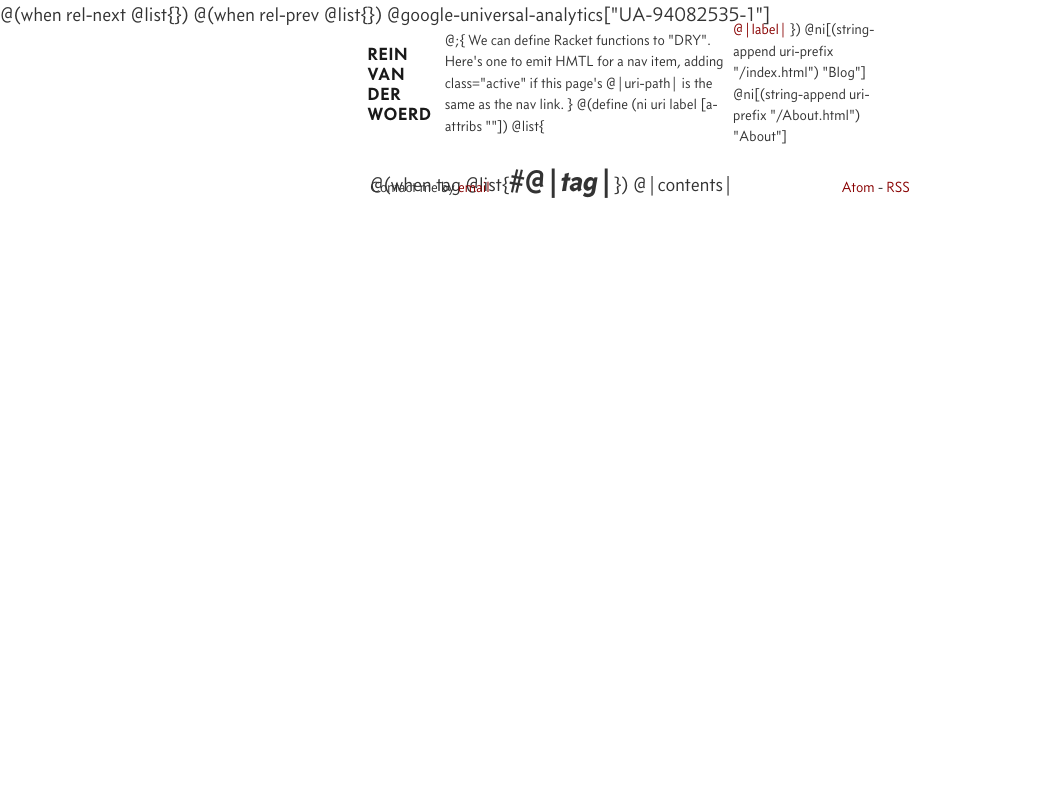
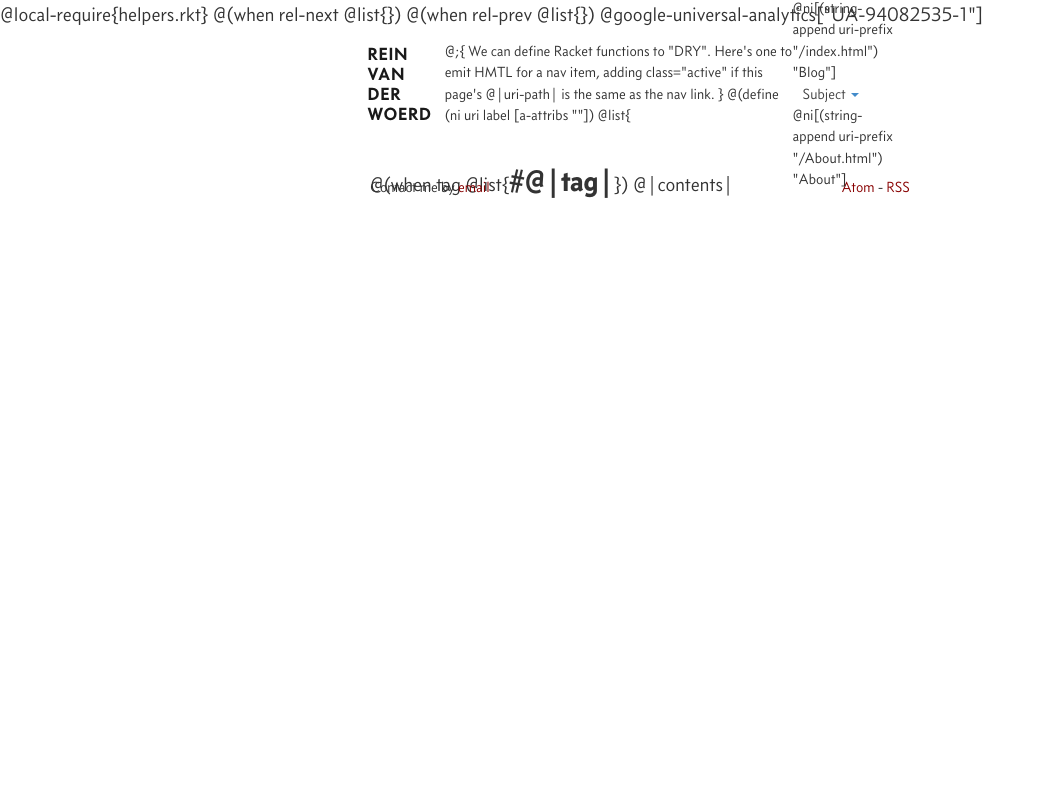
Before and after one commit to goudreinette/blog, a PHP site: page /_src/page-template.html in a window 1280 px wide. Shown: the whole page, without its empty margins (0-1044 px from the left). Run offline with PHP 8.4, Linux system fonts and the light colour scheme.

Commit message:
dropdown, posts per page

```diff
--- a/_src/page-template.html
+++ b/_src/page-template.html
@@ -1,3 +1,5 @@
+@local-require{helpers.rkt}
+
 <!DOCTYPE html>
 <html lang="en">
   <head>
@@ -46,15 +48,15 @@
                 <li@(when (string-ci=? uri uri-path) " class=\"active\"")>
                   <a href="@|uri|"@|a-attribs|>@|label|</a>
                 </li> })
-            <!--<li class="dropdown">
-              <a href="#" class="dropdown-toggle" data-toggle="dropdown">
-                Tags <b class="caret"></b></a>
-              <ul class="dropdown-menu">
-                <li><a href="@|uri-prefix|/index.html">All Posts</a></li>
-              </ul>
-            </li>-->
             @ni[(string-append uri-prefix "/index.html") "Blog"]
             <!--@ni[(string-append uri-prefix "/Topics.html") "Topics"]-->
+            <li class="dropdown">
+              <a href="#" class="dropdown-toggle" data-toggle="dropdown">
+                Subject <b class="caret"></b></a>
+              <ul class="dropdown-menu">
+                @tags-list-items
+              </ul>
+            </li>
             @ni[(string-append uri-prefix "/About.html") "About"]
           </ul>
         </div>
@@ -65,7 +67,7 @@
         <!-- Main column -->
         <div id="content" class="col-md-12">
           @(when tag
-            @list{<h1><em>#@|tag|</em></h1>})
+            @list{<h1>#@|tag|</h1>})
           @|contents|
         </div>
       </div>
--- a/css/custom.css
+++ b/css/custom.css
@@ -6,7 +6,7 @@
 
 /* Global */
 body {
-    font-family: Concourse;
+    font-family: Concourse T3, Concourse;
     color: #333;
     font-size: 20px;
 }
@@ -139,7 +139,7 @@ ul.nav.navbar-nav {
 /* Headings */
 h1, h2, h3, h4, h5, h6 {
     font-weight: 600;
-    font-family: 'Concourse' !important;
+    font-family: Concourse T3, Concourse !important;
 }
 
 h1 {
@@ -409,3 +409,12 @@ blockquote p {
     font-size:;
     font-size: 90%;
 }
+
+nav .dropdown-menu li a {
+    padding: 5px;
+}
+
+.nav .dropdown-menu a {
+    padding: 5px;
+    border-bottom: none !important;
+}
```
Also changed, not shown: _src/posts/2017-04-15-categories-in-oo-functors.md (+1 -1 lines), _src/posts/2017-04-19-categories-in-oo-monads.md (+1 -1 lines), _src/posts/2017-05-13-writing-a-lisp-continuations.md (deleted, +0 -9 lines), _src/posts/2017-05-16-writing-a-lisp-continuations.md (+1 -1 lines), css/preview.css (+8 -2 lines), 1 other file.
